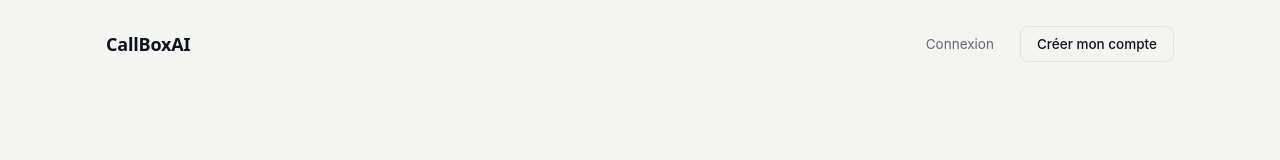
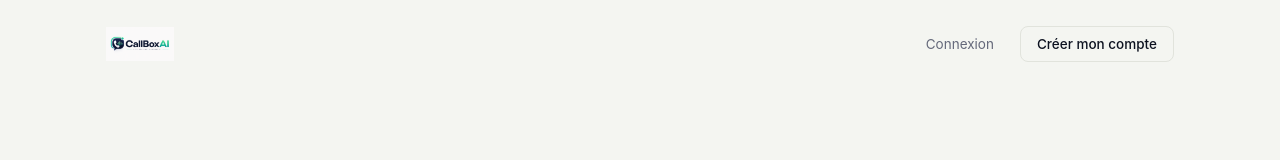
Before and after one commit to 2CASH-enterprise/CallBoxAI, a Next.js app in the folder frontend/: page / in a window 1280 px wide. Shown: the top 160 px of the page. Built offline with nearby package versions, Linux system fonts and the light colour scheme; no server answers.

Commit message:
Intégration du nouveau logo CallBoxAI

```diff
--- a/frontend/app/landing.module.css
+++ b/frontend/app/landing.module.css
@@ -14,11 +14,8 @@
   margin: 0 auto;
 }
 .logo {
-  font-family: var(--font-display);
-  font-weight: 700;
-  font-size: 18px;
-  letter-spacing: -0.01em;
-  color: var(--color-navy);
+  height: 34px;
+  width: auto;
 }
 .headerActions { display: flex; gap: 4px; align-items: center; }
 .headerLink {
--- a/frontend/app/page.tsx
+++ b/frontend/app/page.tsx
@@ -29,7 +29,8 @@ export default function LandingPage() {
   return (
     <div className={styles.page}>
       <header className={styles.header}>
-        <span className={styles.logo}>CallBoxAI</span>
+        {/* eslint-disable-next-line @next/next/no-img-element */}
+        <img src="/brand/logo.png" alt="CallBoxAI" className={styles.logo} />
         <div className={styles.headerActions}>
           <Link href="/login" className={styles.headerLink}>Connexion</Link>
           <Link href="/register" className={styles.headerCta}>Créer mon compte</Link>
--- a/frontend/components/Sidebar.module.css
+++ b/frontend/components/Sidebar.module.css
@@ -23,6 +23,23 @@
   color: var(--brand-color, var(--color-signal));
   font-size: 20px;
   line-height: 1;
+}
+
+.brandMarkChip {
+  width: 28px;
+  height: 28px;
+  border-radius: 8px;
+  background: white;
+  display: flex;
+  align-items: center;
+  justify-content: center;
+  flex-shrink: 0;
+}
+
+.brandMarkIcon {
+  width: 20px;
+  height: 20px;
+  object-fit: contain;
 }
 
 .brandLogo {
--- a/frontend/components/Sidebar.tsx
+++ b/frontend/components/Sidebar.tsx
@@ -122,7 +122,10 @@ export function Sidebar() {
           // eslint-disable-next-line @next/next/no-img-element
           <img src={branding.logoUrl} alt={branding.name} className={styles.brandLogo} />
         ) : (
-          <span className={styles.brandMark}>●</span>
+          <span className={styles.brandMarkChip}>
+            {/* eslint-disable-next-line @next/next/no-img-element */}
+            <img src="/brand/logo-icon.png" alt="" className={styles.brandMarkIcon} />
+          </span>
         )}
         <span className={styles.brandName}>{branding.name}</span>
       </div>
```
Also changed, not shown: frontend/public/brand/logo-icon.png (added), frontend/public/brand/logo.png (added).
